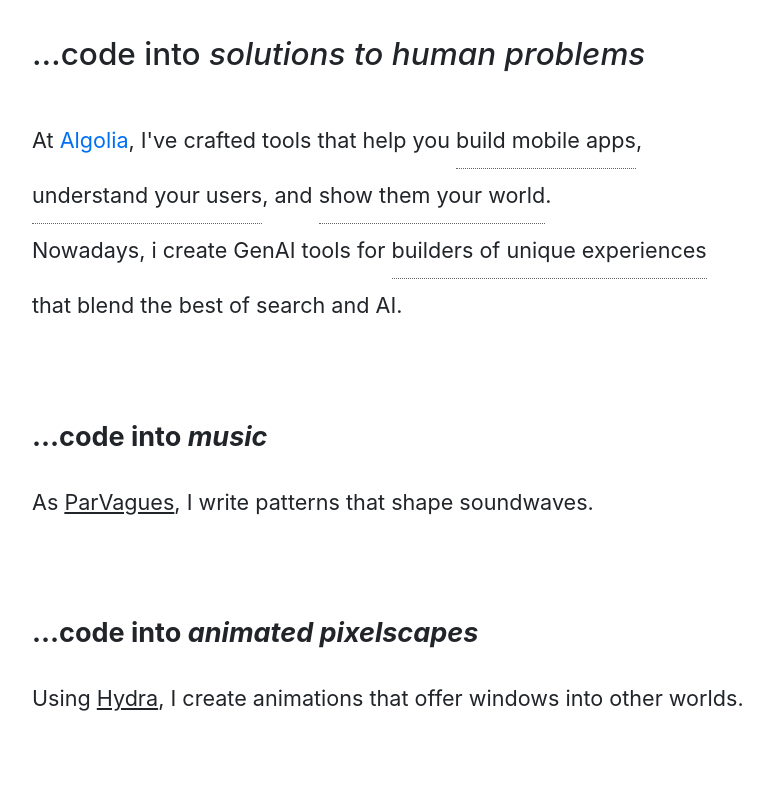
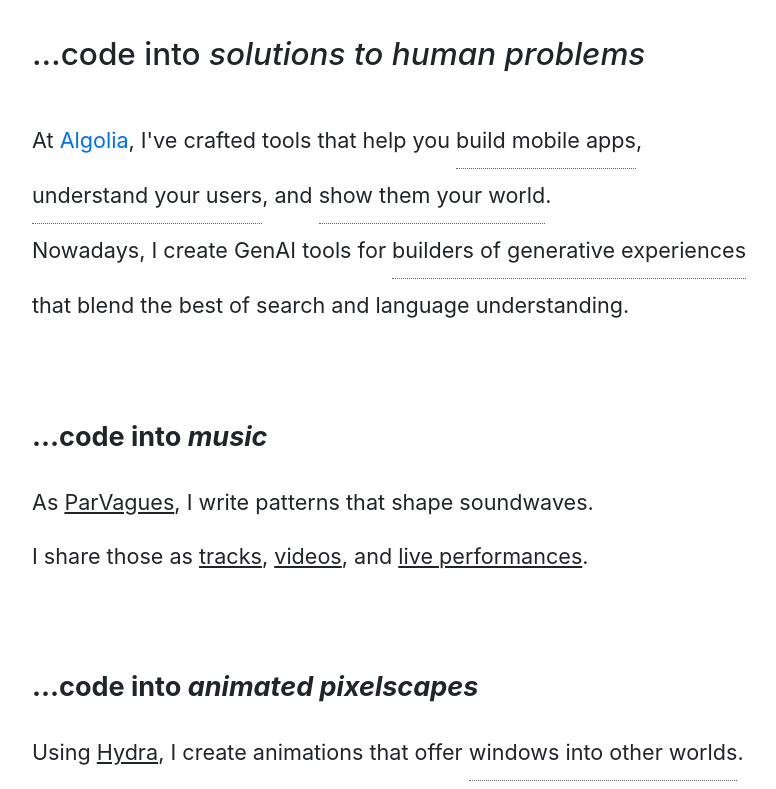
Before and after one commit to PLNech/www, a Next.js app in the folder next/: page / in a window 1280 px wide. Shown: the part 431-1220 px from the top of the page, without its empty margins (248-1024 px from the left). Built offline with nearby package versions, Linux system fonts and the light colour scheme.

Commit message:
feat(landing): ajustements

```diff
--- a/next/components/HoverTooltip.js
+++ b/next/components/HoverTooltip.js
@@ -13,7 +13,7 @@
   const handleMouseLeave = () => {
     timeoutRef.current = setTimeout(() => {
       setIsVisible(false);
-    }, 300); // 0.3 second delay before hiding
+    }, 1000); // 1 second delay before hiding
   };
 
   // Clear timeout on unmount
@@ -38,8 +38,10 @@
       {isVisible && (
         <div className={styles.hoverPopup}>
           <div className={styles.popupContent}>
-            {/* TODO:Render markdown or JSX in content */}
-            <p>{content}</p>
+            {/* Support for JSX content */}
+            <div className={styles.popupText}>
+              {typeof content === 'string' ? <p>{content}</p> : content}
+            </div>
             {links && links.length > 0 && (
               <div className={styles.popupLinks}>
                 {links.map((link, index) => (
--- a/next/pages/index.js
+++ b/next/pages/index.js
@@ -41,14 +41,19 @@
           <p className="description">
             At <a href="https://algolia.com">Algolia</a>, I've crafted tools that help you{" "}
             <HoverTooltip
-              content="From 2016 to 2018, I built tools to accelerate Android developers crafting unique search experiences."
+              content={
+                <>
+                  From <strong>2016</strong> to <strong>2018</strong>,<br />
+                  I built tools to <strong>accelerate Android developers</strong> crafting unique search experiences.
+                </>
+              }
               links={[
                 {
-                  text: "Crafted the first Algolia Mobile Search Toolkit, InstantSearch-Android",
+                  text: "InstantSearch-Android, the first Algolia Mobile Search Toolkit",
                   url: "https://github.com/algolia/instantsearch-android"
                 },
                 {
-                  text: "Built the Voice-Overlay, an open-source voice input and STT helper",
+                  text: "Voice-Overlay, an open-source speech-to-text helper",
                   url: "https://github.com/algolia/voice-overlay-android"
                 }
               ]}
@@ -56,8 +61,16 @@
                 build mobile apps
             </HoverTooltip>,{" "}
             <HoverTooltip
-              content="From 2019 to 2021, I built tools to better understand search users and give them semantic answers:
-              Algolia Understand was a cross-index Intent Detection and Entity Recognition API, and Algolia Answers was a Question Answering API with Semantic Reranking using early Transformer models & Smart Highlighting with QA models."
+              content={
+                <>
+                  From <strong>2019</strong> to <strong>2021</strong>,<br />
+                  I built APIs to better <strong>understand user language</strong> in search engines and give them semantic answers.
+                  <br /><br />
+                  <strong>Algolia Understand</strong> was a cross-index Intent Detection and Entity Recognition API.
+                  <br /><br />
+                  <strong>Algolia Answers</strong> was a Question Answering API with Semantic Reranking using early Transformer models & Smart Highlighting with QA models.
+                </>
+              }
               links={[
                 {
                   text: "Algolia Understand",
@@ -68,7 +81,15 @@
               understand your users
             </HoverTooltip>, and {" "}
             <HoverTooltip
-              content="From 2022 to 2024, I worked on Recommendation APIs - serving at high-scale (billions of items per months) a blend of algorithms to recommend content by learning from either user behavior, semantic image analysis, or textual analysis."
+              content={
+                <>
+                  From <strong>2022</strong> to <strong>2024</strong>,<br />
+                  I worked on <strong>Recommendation APIs</strong> - serving at high-scale (<i>billions</i><br /> of items per months) a blend of algorithms to recommend content by learning from either <i>user behavior</i>, <i>semantic image analysis</i>, or <i>textual analysis</i>.
+                  <br /><br />
+                  <strong>LookingSimilar</strong> is the visual recommendation API I built over Algolia's NeuralHash engine,
+                  leveraging open-source image vectorization models and HNSW graphs to recommend visually relevant items.
+                </>
+              }
               links={[
                 {
                   text: "LookingSimilar",
@@ -78,19 +99,19 @@
             >
               show them your world
             </HoverTooltip>.<br />
-            Nowadays, i create GenAI tools for{" "}
+            Nowadays, I create GenAI tools for{" "}
             <HoverTooltip
-              content="Blending state-of-the-art LLMs with world-class search engines to create next-generation AI experiences."
+              content="Blending state-of-the-art LLMs with a distributed search engine to create a new kind of content discovery experiences."
               links={[
                 {
                   text: "Generative Experiences",
-                  url: "https://www.algolia.com/products/ai-search/"
+                  url: "https://www.algolia.com/about/news/revolutionizing-retail-algolia-unveils-groundbreaking-generative-ai-for-shopping-experiences"
                 }
               ]}
             >
-              builders of unique experiences
+              builders of generative experiences
             </HoverTooltip><br />{" "}
-            that blend the best of search and AI.
+            that blend the best of search and language understanding.
           </p>
         </section>
         <section className={`${utilStyles.headingMd} ${utilStyles.padding1px}`}>
@@ -99,7 +120,8 @@
           </Link>
           <p className="description">
             As <Link href="/parvagues/" className={utilStyles.inlineLink}>ParVagues</Link>, I write patterns that
-            shape soundwaves.
+            shape soundwaves. <br />
+            I share those as <Link href="https://song.link/i/1773790994" target="_blank" className={utilStyles.inlineLink}>tracks</Link>, <Link href="https://archive.org/details/toplap-solstice-dec2024-parvagues" target="_blank" className={utilStyles.inlineLink}>videos</Link>, and <Link href="https://www.youtube.com/watch?v=dQw4w9WgXcQ" target="_blank" className={utilStyles.inlineLink}>live performances</Link>.
           </p>
         </section>
         <section className={`${utilStyles.headingMd} ${utilStyles.padding1px}`}>
@@ -108,7 +130,18 @@
           </Link>
           <p className="description">
             Using <Link href="/hydra/" className={utilStyles.inlineLink}>Hydra</Link>, I create animations that
-            offer windows into other worlds.
+            offer{" "}
+            <HoverTooltip
+              content={
+                <>
+                  <img src="/images/halley.png" alt="Hydra" />
+                  <br />
+                  With <Link href="https://github.com/ojack/hydra" target="_blank" className={utilStyles.inlineLink}>Olivia Jack's Hydra.js</Link>, I create interactive or slowly morphing pixelscapes.
+                </>
+              }
+            >
+              windows into other worlds
+            </HoverTooltip>.
           </p>
         </section>
         <section className={`${utilStyles.headingMd} ${utilStyles.padding1px}`}>
--- a/next/styles/utils.module.css
+++ b/next/styles/utils.module.css
@@ -478,8 +478,8 @@
   transform: translateX(-50%);
   z-index: 100;
 
-  min-width: 280px;
-  max-width: 380px;
+  min-width: 380px;
+  max-width: 500px;
 
   animation: fadeIn 0.2s ease-in-out;
 }
@@ -499,6 +499,18 @@
   background-image: linear-gradient(to bottom, #fff 0%, #f9f9f9 100%);
   border-left: 1px solid #f0f0f0;
   border-right: 1px solid #f0f0f0;
+}
+
+.popupText {
+  margin: 0 0 0.8rem 0;
+}
+
+.popupText p {
+  margin: 0 0 0.8rem 0;
+}
+
+.popupText p:last-child {
+  margin-bottom: 0;
 }
 
 .popupContent p {
@@ -561,8 +573,8 @@
 /* Mobile responsiveness */
 @media (max-width: 768px) {
   .hoverPopup {
-    min-width: 220px;
-    max-width: 300px;
+    min-width: 280px;
+    max-width: 340px;
   }
 
   .popupContent {
```
